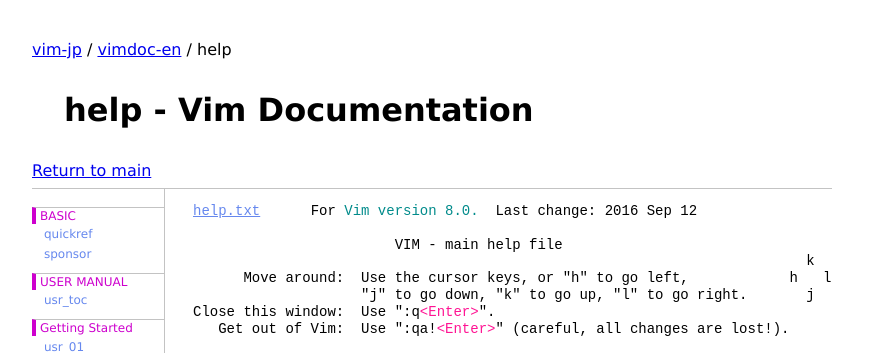
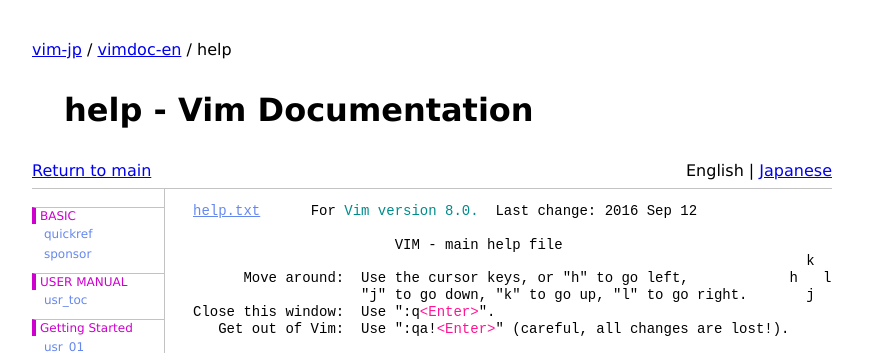
Before and after one commit to vim-jp/vimdoc-en, a Jekyll site: the page built from index.html, in a window 1280 px wide. Shown: the top 353 px of the page, without its empty margins (208-1086 px from the left). Built offline with Jekyll 4.4.1, drawn with Linux system fonts in a browser that asks for light colours; nearby versions of some CDN libraries; comment, search, counter and statistics services are not loaded.

Commit message:
Add English Japanese link
See: vim-jp/vimdoc-ja-working#120

```diff
--- a/_layouts/vimdoc.html
+++ b/_layouts/vimdoc.html
@@ -39,6 +39,11 @@
   / {{ page.helpname }}<br />
   <a name="top"></a><h1>{{ page.helpname }} - Vim Documentation</h1>
   <a href="index.html">Return to main</a>
+
+  <span class="EnglishJapaneseLink">
+    <span class="CurrentLanguage">English</span>
+    | <a href="http://vim-jp.org/vimdoc-ja{{ page.url }}">Japanese</a>
+  </span>
 </div>
 </header>
 
@@ -255,7 +260,12 @@
 </article>
 
 <footer>
-<a href="#top">Return to the top</a> - <a href="index.html">Return to main</a><br>
+<a href="#top">Return to the top</a> - <a href="index.html">Return to main</a>
+<span class="EnglishJapaneseLink">
+  <span class="CurrentLanguage">English</span>
+  | <a href="http://vim-jp.org/vimdoc-ja{{ page.url }}">Japanese</a>
+</span>
+<br />
 <div style="text-align:right;">
 Hosted by <a href="https://github.com/vim-jp/vimdoc-en">vimdoc-en project</a><br />
 If you met any problem, please report it to <a href="https://github.com/vim-jp/vimdoc-en/issues">issue</a>.<br />
--- a/style.css
+++ b/style.css
@@ -144,4 +144,8 @@
     background-color: yellow;
 }
 
+.EnglishJapaneseLink {
+    float: right;
+}
+
 /* vim:set ts=8 sts=4 sw=4 tw=0 et: */
```
